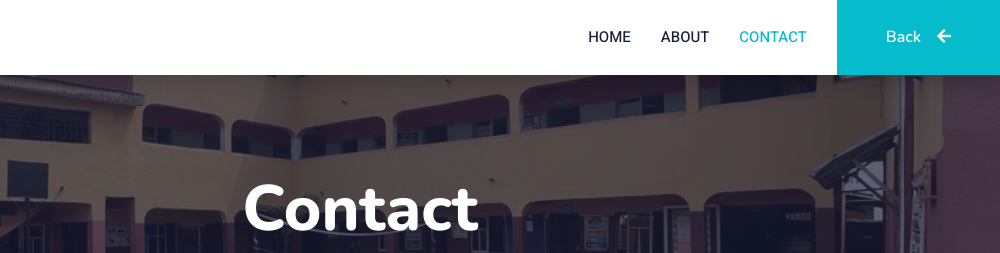
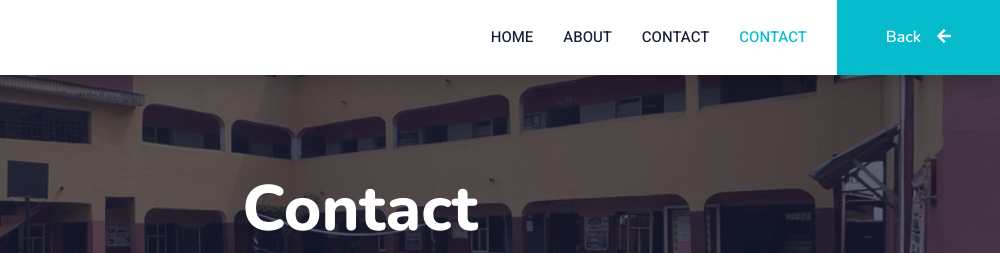
Before and after one commit to Mikey01-ui/Mimiezer-Website, a plain HTML site: page Secondary/contact.html in a window 1280 px wide. Shown: the top 253 px of the page, 280-1280 px from the left. Drawn offline with nearby package versions, Linux system fonts and the light colour scheme; some packages are replaced by stand-ins of ours; a script that the page names is missing.

Commit message:
Update contact.html

```diff
--- a/Secondary/contact.html
+++ b/Secondary/contact.html
@@ -60,6 +60,7 @@
             <div class="navbar-nav ms-auto p-4 p-lg-0">
                 <a href="index.html" class="nav-item nav-link ">Home</a>
                 <a href="index.html #about" class="nav-item nav-link">About</a>
+                <a href="contact.html #about" class="nav-item nav-link">Contact</a>
                 <a href="contact.html" class="nav-item nav-link active">Contact</a>
 
                 </div>
```
